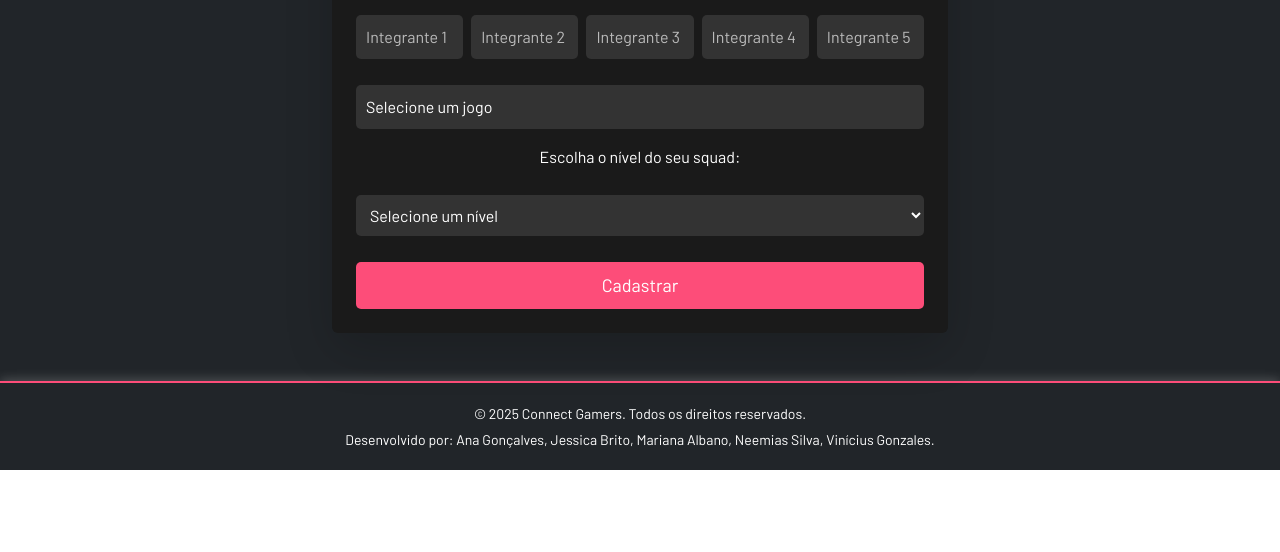
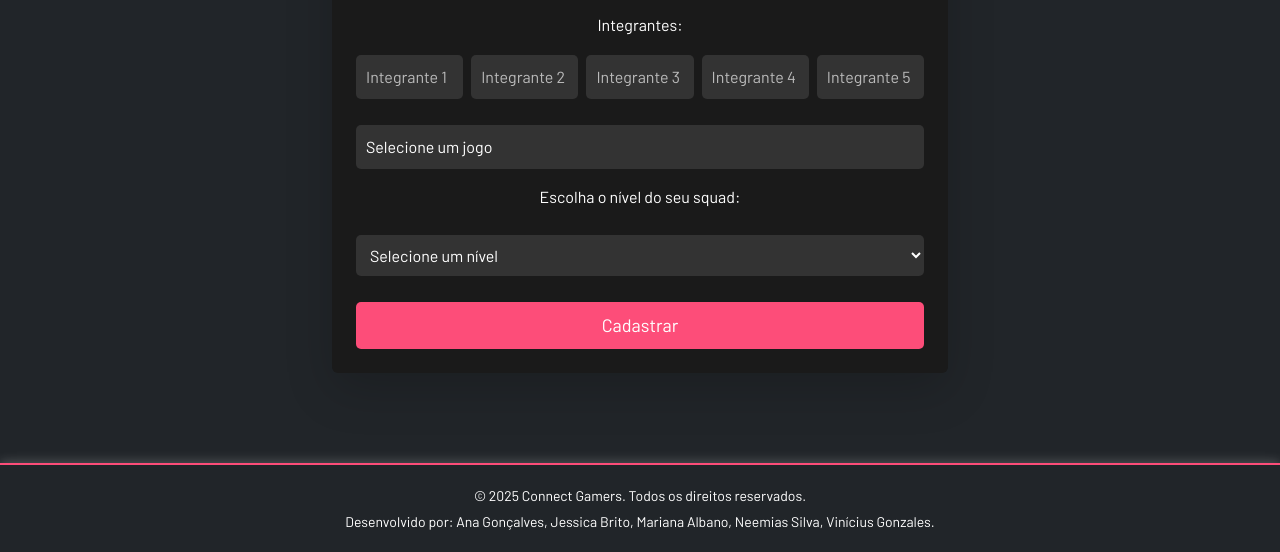
Before and after one commit to mariialbano/Connect_Gamers, a website: page pages/cadastro.html in a window 1280 px wide. Shown: the part 385-937 px from the top of the page. Before the commit the page ends 855 px from the top, so only its background shows below. Drawn offline with nearby package versions, Linux system fonts and the light colour scheme.

Commit message:
Update cadastro.css

```diff
--- a/CSS/cadastro.css
+++ b/CSS/cadastro.css
@@ -5,6 +5,12 @@
     font-family: Barlow, sans-serif;
     margin: 0;
     padding: 0;
+}
+
+section {
+    min-height: 100vh;
+    padding-top: 100px;
+    align-items: center;
 }
 
 .navbar-nav .nav-item {
@@ -32,7 +38,7 @@
     text-align: center;
     color: white;
     position: relative;
-    margin: 120px auto 0;
+    margin: 160px auto 0;
 }
 
 .form-container h2 {
```
